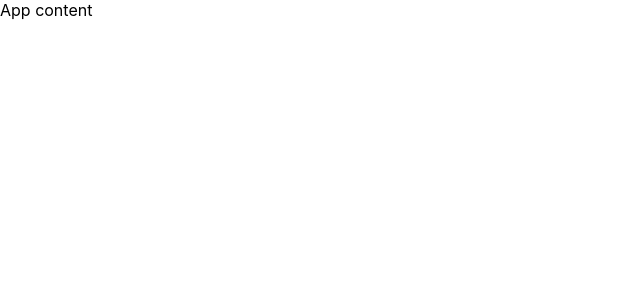
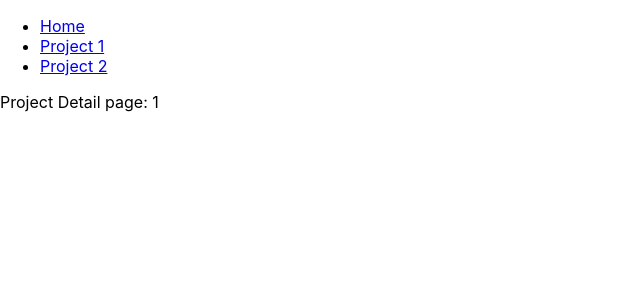
Before and after one commit to stephenjbradshaw/portfolio, a React (Create React App) app: page /projects/1 in a window 1280 px wide. Shown: the top 300 px of the page, without its empty margins (0-640 px from the left). Built offline with nearby package versions, Linux system fonts and the light colour scheme.

Commit message:
Add router and initial pages

```diff
--- a/package.json
+++ b/package.json
@@ -12,6 +12,7 @@
     "@types/react-dom": "^18.0.11",
     "react": "^18.2.0",
     "react-dom": "^18.2.0",
+    "react-router-dom": "^6.8.1",
     "react-scripts": "5.0.1",
     "typescript": "^4.9.5",
     "web-vitals": "^2.1.4"
--- a/src/App.tsx
+++ b/src/App.tsx
@@ -1,5 +1,29 @@
+import {createBrowserRouter, RouterProvider} from "react-router-dom";
+import ErrorPage from "./ErrorPage";
+import Home from "./routes/Home";
+import ProjectDetail from "./routes/ProjectDetail";
+import Root from "./routes/Root";
+
+const router = createBrowserRouter([
+  {
+    path: "/",
+    element: <Root />,
+    errorElement: <ErrorPage />,
+    children: [
+      {
+        index: true,
+        element: <Home />,
+      },
+      {
+        path: "projects/:projectId",
+        element: <ProjectDetail />,
+      },
+    ],
+  },
+]);
+
 const App = () => {
-  return <div className="App">App content</div>;
+  return <RouterProvider router={router} />;
 };
 
 export default App;
--- /dev/null
+++ b/src/ErrorPage.tsx
@@ -0,0 +1,23 @@
+import {useRouteError} from "react-router-dom";
+
+interface Error {
+  statusText: string;
+  message: string;
+}
+
+const ErrorPage = () => {
+  const error = useRouteError() as Error;
+  console.error(error);
+
+  return (
+    <div id="error-page">
+      <h1>Oops!</h1>
+      <p>Sorry, an unexpected error has occurred.</p>
+      <p>
+        <i>{error.statusText || error.message}</i>
+      </p>
+    </div>
+  );
+};
+
+export default ErrorPage;
--- /dev/null
+++ b/src/routes/Home.tsx
@@ -0,0 +1,5 @@
+const Home = () => {
+  return <div>Home page</div>;
+};
+
+export default Home;
--- /dev/null
+++ b/src/routes/ProjectDetail.tsx
@@ -0,0 +1,9 @@
+import {useParams} from "react-router-dom";
+
+const ProjectDetail = () => {
+  const {projectId} = useParams();
+
+  return <div>{`Project Detail page: ${projectId}`}</div>;
+};
+
+export default ProjectDetail;
--- /dev/null
+++ b/src/routes/Root.tsx
@@ -0,0 +1,26 @@
+import {Link, Outlet} from "react-router-dom";
+
+const Root = () => {
+  return (
+    <>
+      <nav>
+        <ul>
+          <li>
+            <Link to={`/`}>Home</Link>
+          </li>
+          <li>
+            <Link to={`projects/1`}>Project 1</Link>
+          </li>
+          <li>
+            <Link to={`projects/2`}>Project 2</Link>
+          </li>
+        </ul>
+      </nav>
+      <div id="detail">
+        <Outlet />
+      </div>
+    </>
+  );
+};
+
+export default Root;
```
Also changed, not shown: 1 other file (tests, documents, lock files or other folders).
